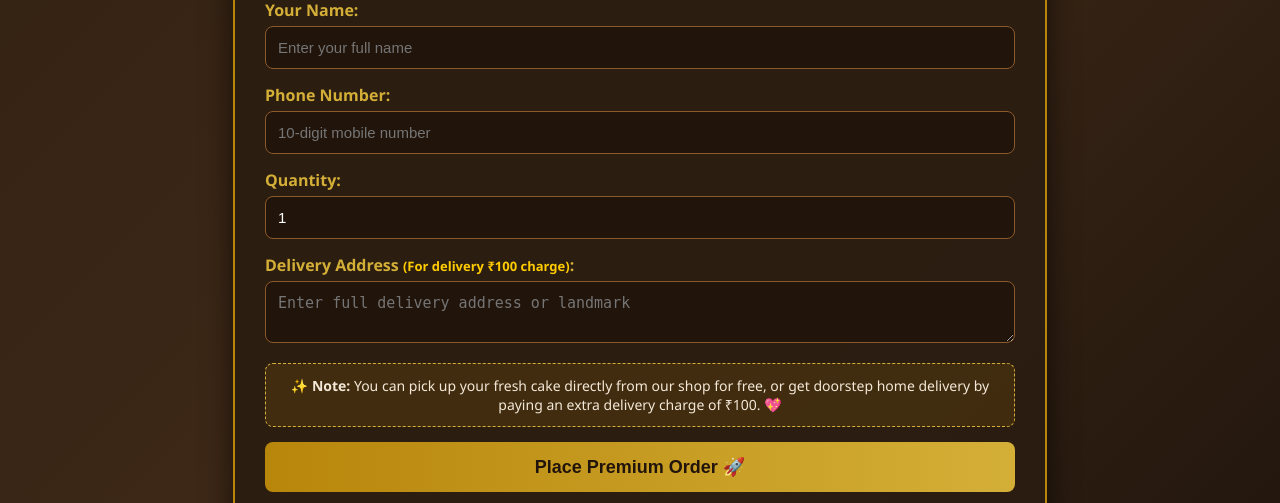
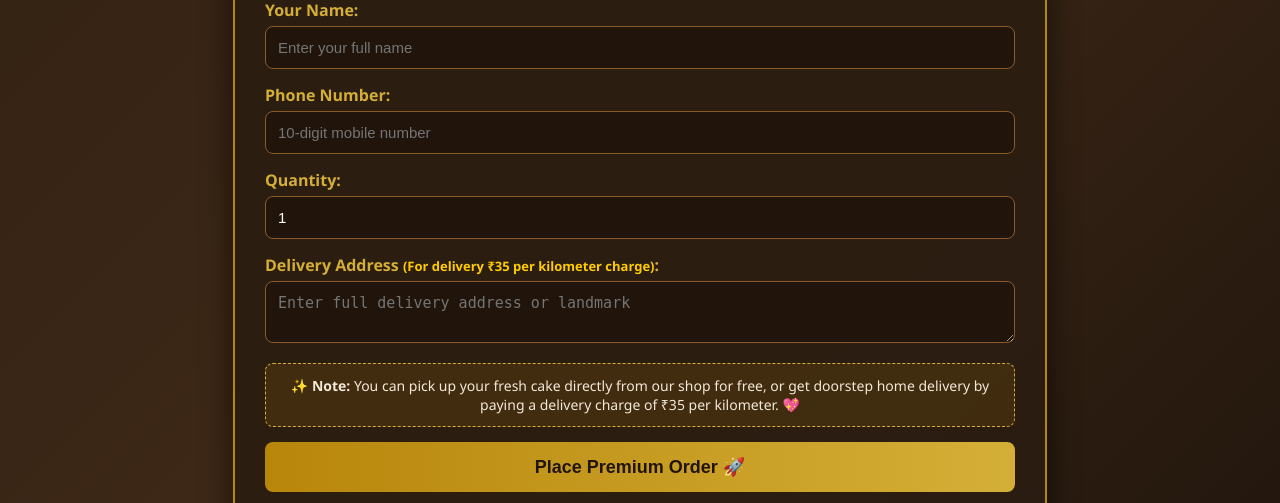
Before and after one commit to yashtikyani010-ai/lovely-bakery, a Flask app: page / in a window 1280 px wide. Shown: the part 766-1269 px from the top of the page. Run offline with Flask 3, Linux system fonts and the light colour scheme.

Commit message:
Update index.html

```diff
--- a/lovely_bakery_app/templates/index.html
+++ b/lovely_bakery_app/templates/index.html
@@ -303,15 +303,15 @@
                 <input type="number" id="quantity" name="quantity" min="1" max="10" value="1" required>
             </div>
 
-            <!-- Delivery Address with Charge Info -->
+            <!-- Delivery Address with ₹35/km charge -->
             <div class="form-group">
-                <label for="customer_location">Delivery Address <span style="color: #ffcc00; font-size: 13px;">(For delivery ₹100 charge)</span>:</label>
+                <label for="customer_location">Delivery Address <span style="color: #ffcc00; font-size: 13px;">(For delivery ₹35 per kilometer charge)</span>:</label>
                 <textarea id="customer_location" name="customer_location" rows="2" required placeholder="Enter full delivery address or landmark"></textarea>
             </div>
 
-            <!-- Simple English Sweet Notice -->
+            <!-- Simple English Notice -->
             <div class="pickup-notice">
-                ✨ <b>Note:</b> You can pick up your fresh cake directly from our shop for free, or get doorstep home delivery by paying an extra delivery charge of ₹100. 💖
+                ✨ <b>Note:</b> You can pick up your fresh cake directly from our shop for free, or get doorstep home delivery by paying a delivery charge of ₹35 per kilometer. 💖
             </div>
 
             <button type="submit">Place Premium Order 🚀</button>
```
